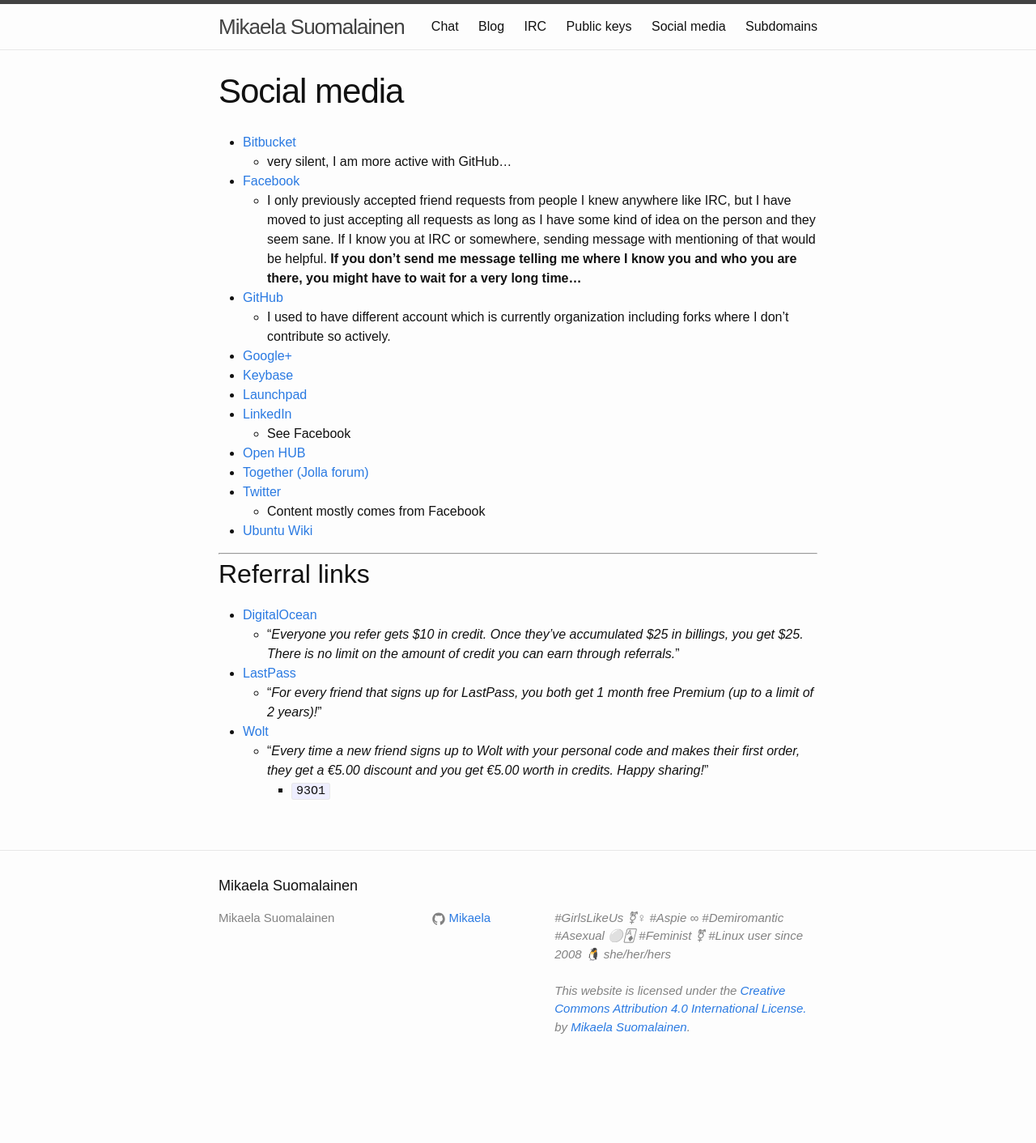
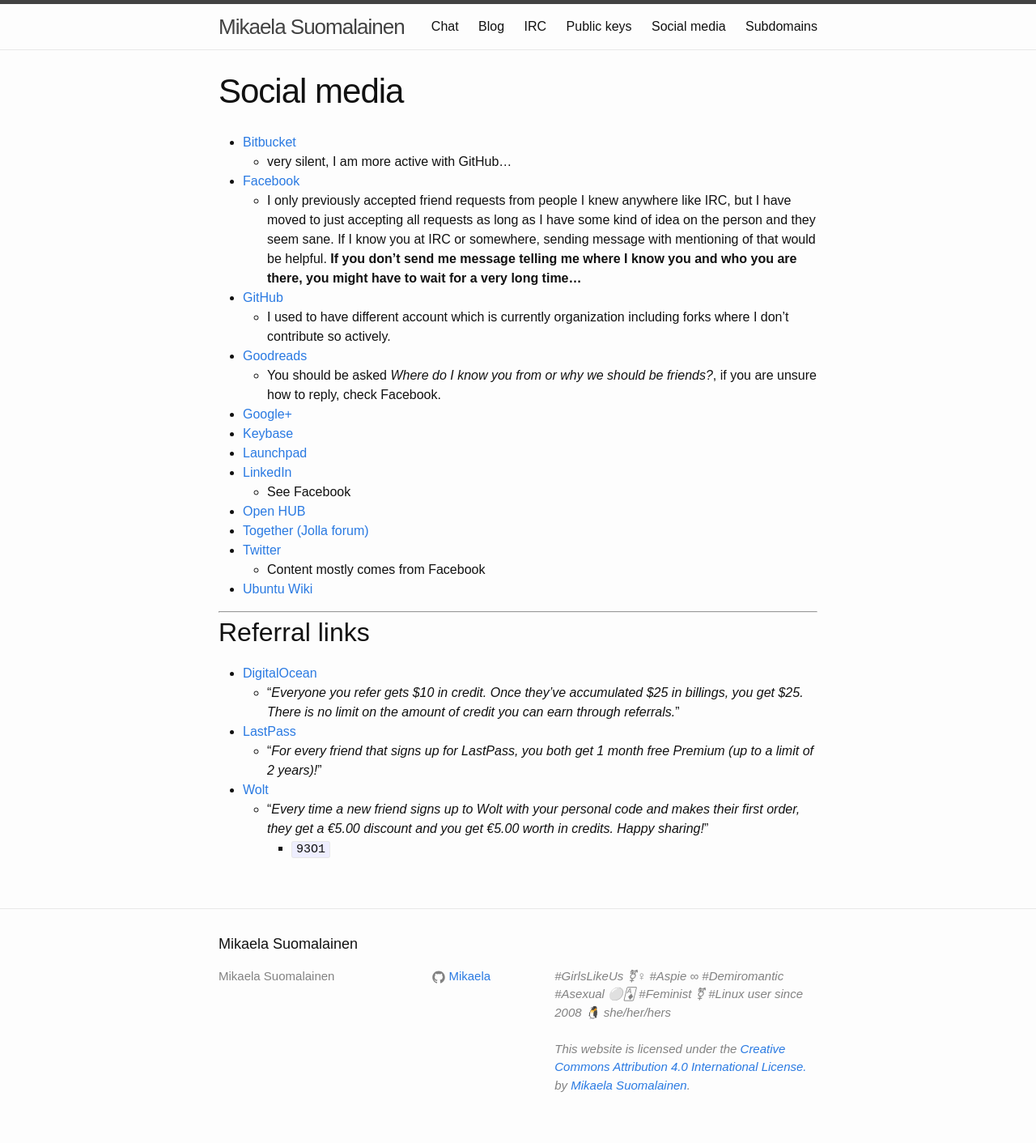
Before and after one commit to Mikaela/mikaela.github.io, a Jekyll site: the page built from pages/some.markdown, in a window 1280 px wide. Shown: the whole page at 81% size. Built offline with Jekyll 4.4.1, drawn with Linux system fonts in a browser that asks for light colours; before the commit the page ends 1340 px from its top, so only the background shows below that.

Commit message:
pages/some: add Goodreads!

```diff
--- a/pages/some.markdown
+++ b/pages/some.markdown
@@ -19,6 +19,9 @@
 * [GitHub](https://github.com/Mikaela)
     * I used to have different account which is currently organization
       including forks where I don't contribute so actively.
+* [Goodreads](https://www.goodreads.com/user/show/11147845-mikaela-suomalainen)
+    * You should be asked *Where do I know you from or why we should be
+      friends?*, if you are unsure how to reply, check Facebook.
 * [Google+](https://plus.google.com/102194700669991420126)
 * [Keybase](http://keybase.io/Mikaela)
 * [Launchpad](https://launchpad.net/~mikaela)
```
